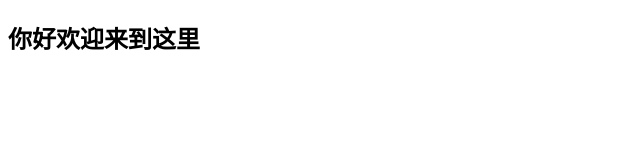
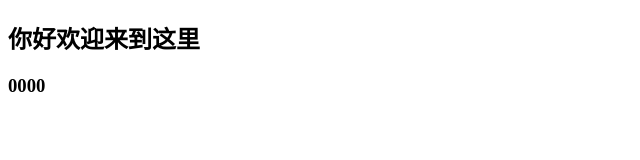
Before and after one commit to xiadaren/xiadaren.github.io, a plain HTML site: page index.html in a window 1280 px wide. Shown: the full height of the page, 0-640 px from the left. Drawn offline with Linux system fonts and the light colour scheme.

Commit message:
Add files via upload

```diff
--- a/index.html
+++ b/index.html
@@ -7,5 +7,6 @@
 </head>
 <body>
     <h2>你好欢迎来到这里</h2>
+    <h3>0000</h3>
 </body>
 </html>
```
